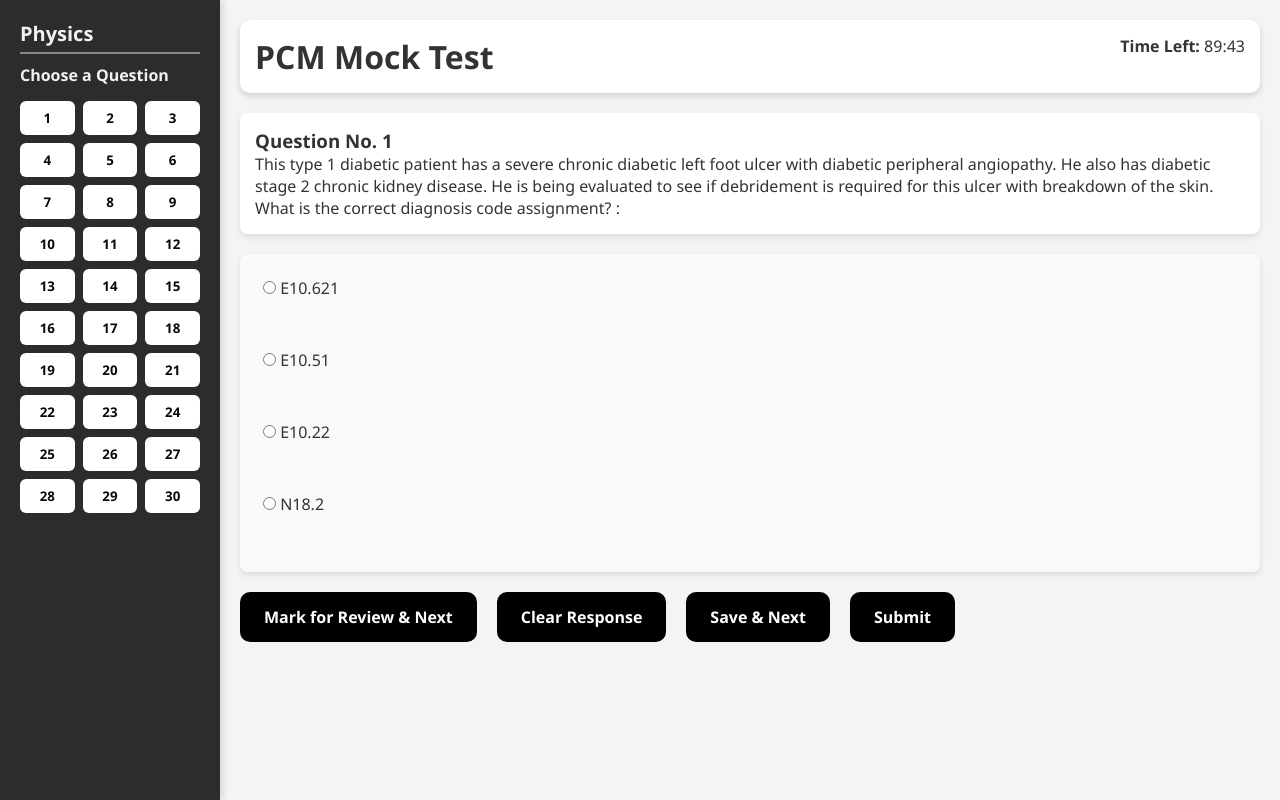
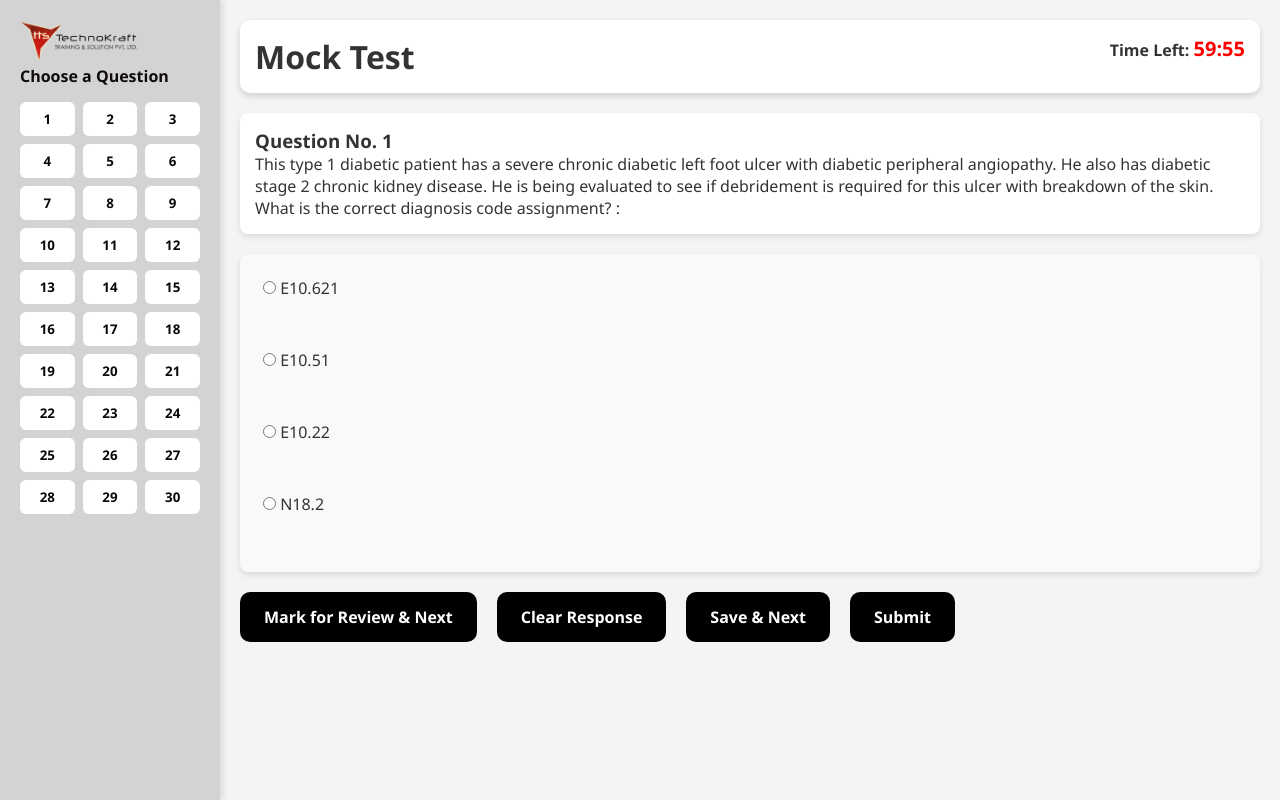
Before and after one commit to Muaazmaniyar/tts-project, a Django app: template mocktest/templates/test.html in a window 1280 px wide. Run offline with Django 3.2, Linux system fonts and the light colour scheme; the template is opened without the code that fills it, so the values that code supplies are empty.

Commit message:
changes made in test panel

```diff
--- a/mocktest/static/css/test.css
+++ b/mocktest/static/css/test.css
@@ -16,11 +16,13 @@ body {
   height: 100vh;
 }
 
+img{height: 40px;width: 120px;}
+
 /* Sidebar */
 .sidebar {
   width: 220px;
-  background: #2c2c2c; /* dark grey */
-  color: #f1f1f1;
+  background: lightgray; /* light grey */
+  color: #100b0b;
   padding: 20px;
   box-shadow: 3px 0 6px rgba(122, 110, 110, 0.2);
 }
@@ -52,7 +54,7 @@ body {
 
 .question-grid button:hover {
   background:  #b0b0b0;
-  padding: 25px;
+  padding: 15px;
 }
 
 
@@ -78,6 +80,12 @@ body {
   border-radius: 8px;
   box-shadow: 0px 3px 6px rgba(0,0,0,0.1);
   margin-bottom: 20px;
+}
+
+#timer {
+  font-size: 20px;
+  font-weight: bold;
+  color: red; /* makes it stand out */
 }
 
 .answer-box {
@@ -112,7 +120,7 @@ body {
   border-radius: 10px;
   cursor: pointer;
   font-weight: bold;
-  background: #000;               /* black background */
+  background:black;              /* black background */
   color: white;
   font-size: 16px;
   position: relative;
--- a/mocktest/templates/test.html
+++ b/mocktest/templates/test.html
@@ -3,7 +3,7 @@
 <head>
   <meta charset="UTF-8">
   <meta name="viewport" content="width=device-width, initial-scale=1.0">
-  <title>PCM Mock Test</title>
+  <title> Mock Test</title>
   <link rel="stylesheet" href="../static/css/test.css">
 </head>
 <body>
@@ -11,7 +11,7 @@
 
     <!-- Sidebar (moved to left side) -->
     <aside class="sidebar">
-      <h2>Physics</h2>
+      <img src="../static/images/technokraft-logo.png">
       <p><strong>Choose a Question</strong></p>
       <div class="question-grid">
         <button>1</button>
@@ -50,9 +50,9 @@
     <!-- Main Content -->
     <main class="main-content">
       <header class="header">
-        <h1>PCM Mock Test</h1>
-        <p><strong>Time Left:</strong> 89:43</p>
-      </header>
+  <h1>Mock Test</h1>
+  <p><strong>Time Left:</strong> <span id="timer">60:00</span></p>
+</header>
 
       <!-- Question Box -->
       <div class="question-box">
@@ -64,7 +64,7 @@
 
       <!-- Answer Box -->
       <div class="answer-box">
-        <label><input type="radio" name="q1"> E10.621</label><br>
+        <label><input type="radio" name="q1"required> E10.621 </label><br>
         <label><input type="radio" name="q1">  E10.51 </label><br>
         <label><input type="radio" name="q1"> E10.22</label><br>
         <label><input type="radio" name="q1"> N18.2</label><br>
@@ -79,5 +79,43 @@
       </div>
     </main>
   </div>
+
+  <script>
+  // Timer setup (60 minutes = 3600 seconds)
+  let timeLeft = 60 * 60;
+
+  function startTimer() {
+    const timerDisplay = document.getElementById("timer");
+
+    const timer = setInterval(() => {
+      let minutes = Math.floor(timeLeft / 60);
+      let seconds = timeLeft % 60;
+
+      // Format MM:SS
+      minutes = minutes < 10 ? "0" + minutes : minutes;
+      seconds = seconds < 10 ? "0" + seconds : seconds;
+
+      timerDisplay.innerText = `${minutes}:${seconds}`;
+
+      if (timeLeft <= 0) {
+        clearInterval(timer);
+        alert("⏰ Time is up! Submitting your test...");
+        submitTest(); // auto-submit when time ends
+      }
+
+      timeLeft--;
+    }, 1000);
+  }
+
+  // Call timer when page loads
+  window.onload = () => {
+    startTimer();
+
+    // also load first question or whatever you have
+    if (typeof loadQuestion === "function") {
+      loadQuestion(0);
+    }
+  };
+</script>
 </body>
 </html>
```
